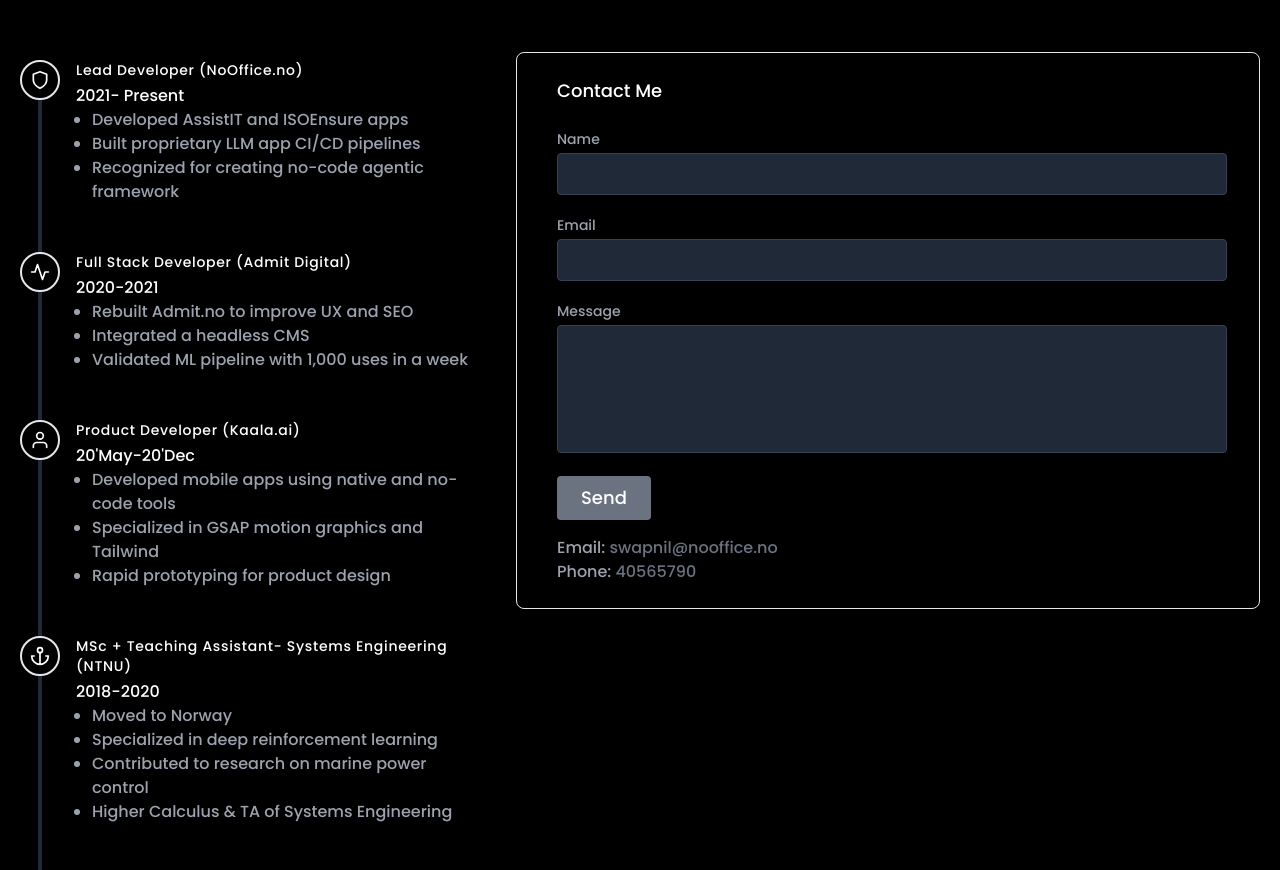
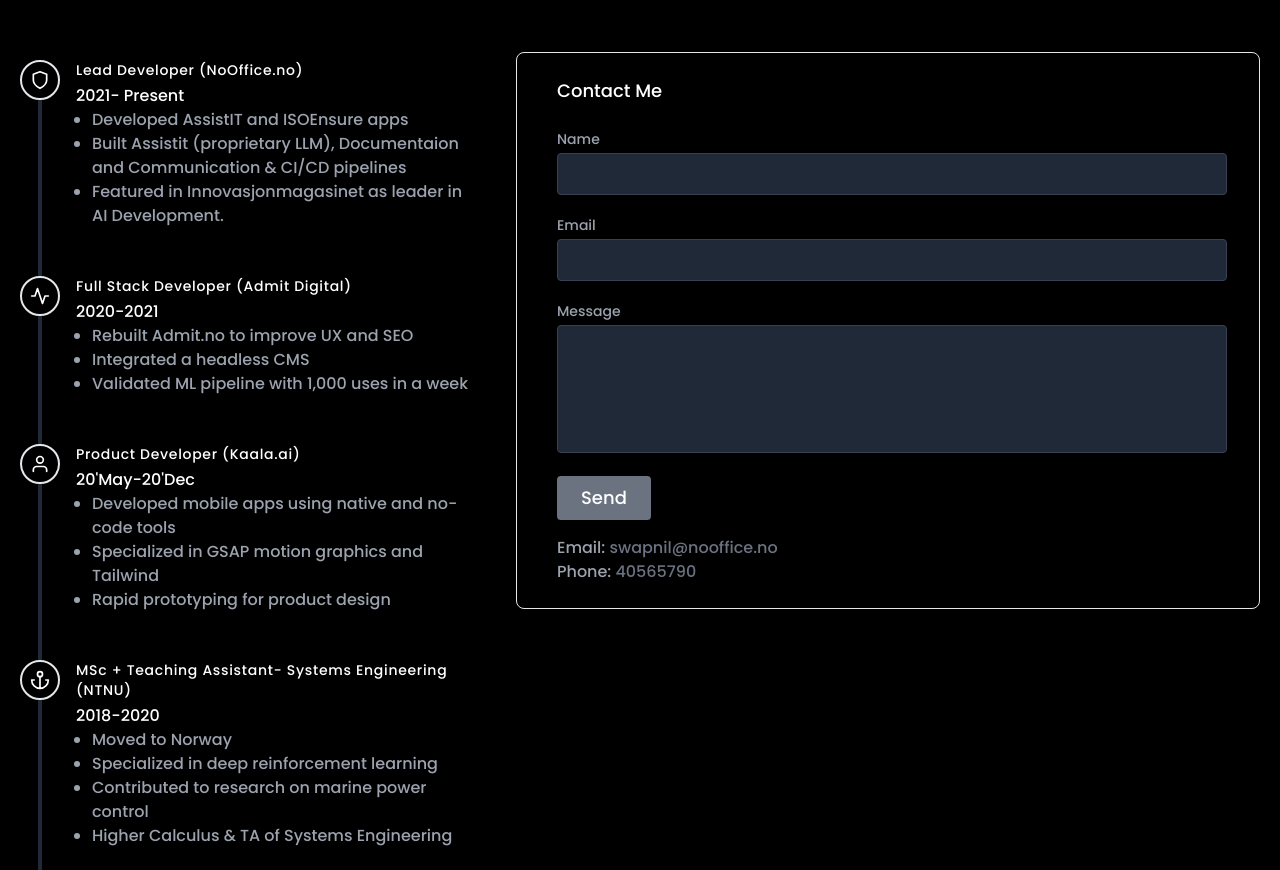
Before and after one commit to swappybizz/swapnil, a Next.js app: page / in a window 1280 px wide. Shown: the part 1560-2430 px from the top of the page. Built offline with nearby package versions, Linux system fonts and the light colour scheme.

Commit message:
Update ProfMilestones component to enhance project descriptions and highlight achievements

```diff
--- a/components/ProfMilestones.jsx
+++ b/components/ProfMilestones.jsx
@@ -23,12 +23,11 @@
                 <ul className="list-disc ml-4 text-gray-400">
                   <p className='text-white -ml-4'>2021- Present</p>
                   <li>Developed AssistIT and ISOEnsure apps</li>
-                  <li>Built proprietary LLM app CI/CD pipelines</li>
-                  <li>Recognized for creating no-code agentic framework</li>
+                  <li>Built Assistit (proprietary LLM), Documentaion and Communication & CI/CD pipelines</li>
+                  <li>Featured in Innovasjonmagasinet as leader in AI Development.</li>
                 </ul>
               </div>
             </div>
-
             {/* Full Stack Developer (Admit Digital) */}
             <div className="flex relative pb-12">
               <div className="h-full w-10 absolute inset-0 flex items-center justify-center">
```
